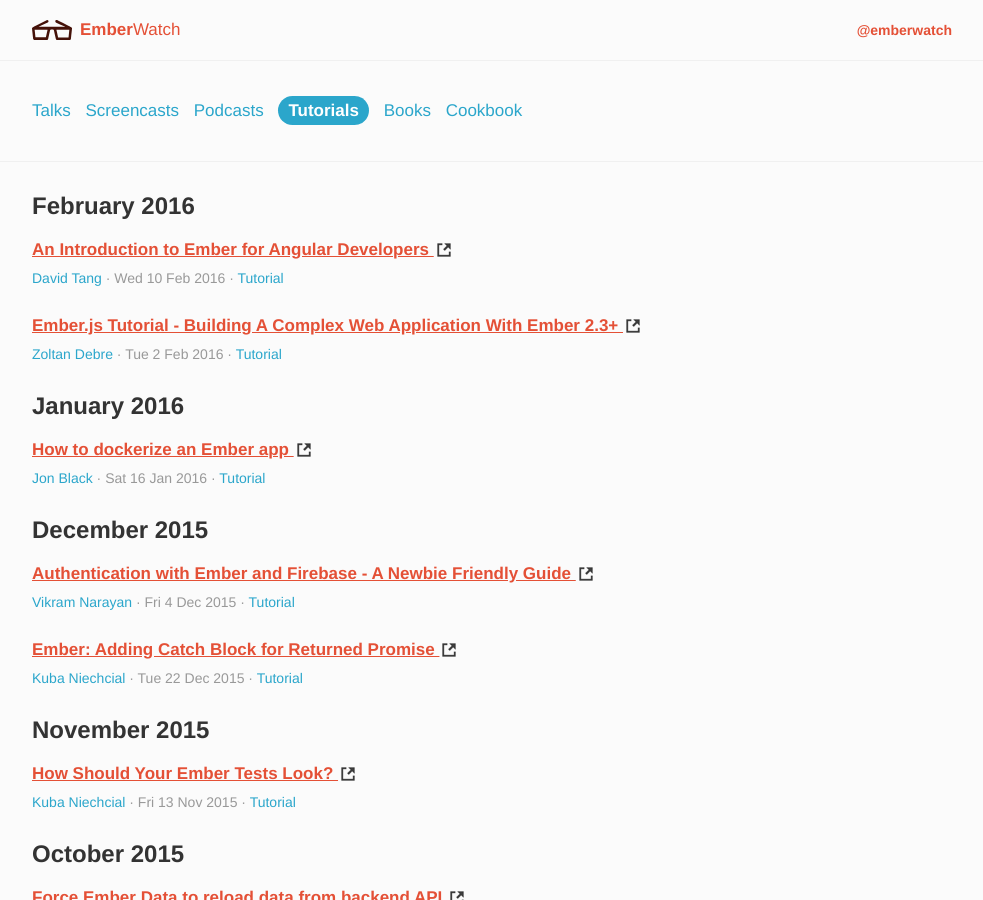
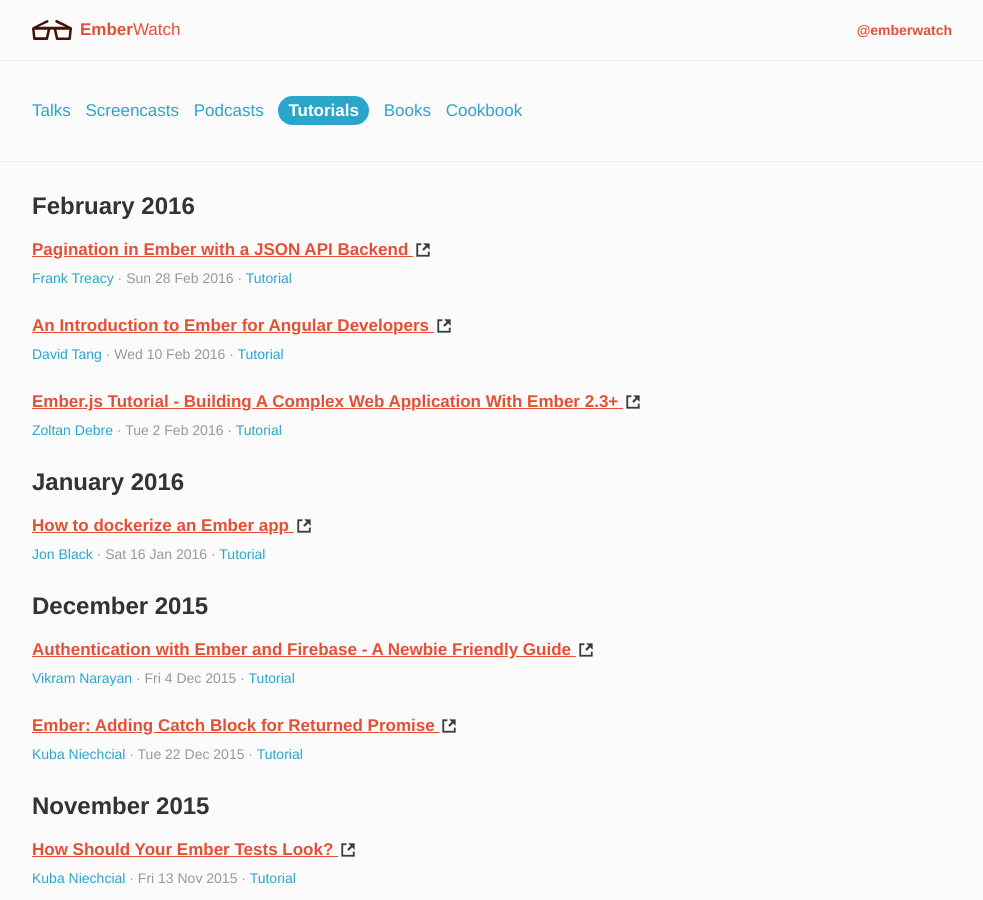
Before and after one commit to emberwatch/emberwatch, a Jekyll site: the page built from tutorials.html, in a window 1280 px wide and 900 px high. Shown: the whole window, without its empty margins (148-1131 px from the left). Built offline with Jekyll 4.4.1, drawn with Linux system fonts in a browser that asks for light colours; Markdown is read by kramdown in place of the engine named in the settings; comment, search, counter and statistics services are not loaded.

Commit message:
Added Tutorial: Pagination in Ember with JSON API Backend

```diff
--- a/_data/tutorials.yml
+++ b/_data/tutorials.yml
@@ -1,4 +1,12 @@
 ---
+- title: 'Pagination in Ember with a JSON API Backend'
+  author_ids:
+  - 207
+  date: '2016-02-28'
+  date_created: '2016-02-28'
+  date_updated: '2016-02-28'
+  urls:
+  - http://emberigniter.com/pagination-in-ember-with-json-api-backend/
 - title: 'An Introduction to Ember for Angular Developers'
   author_ids:
   - 303
```
